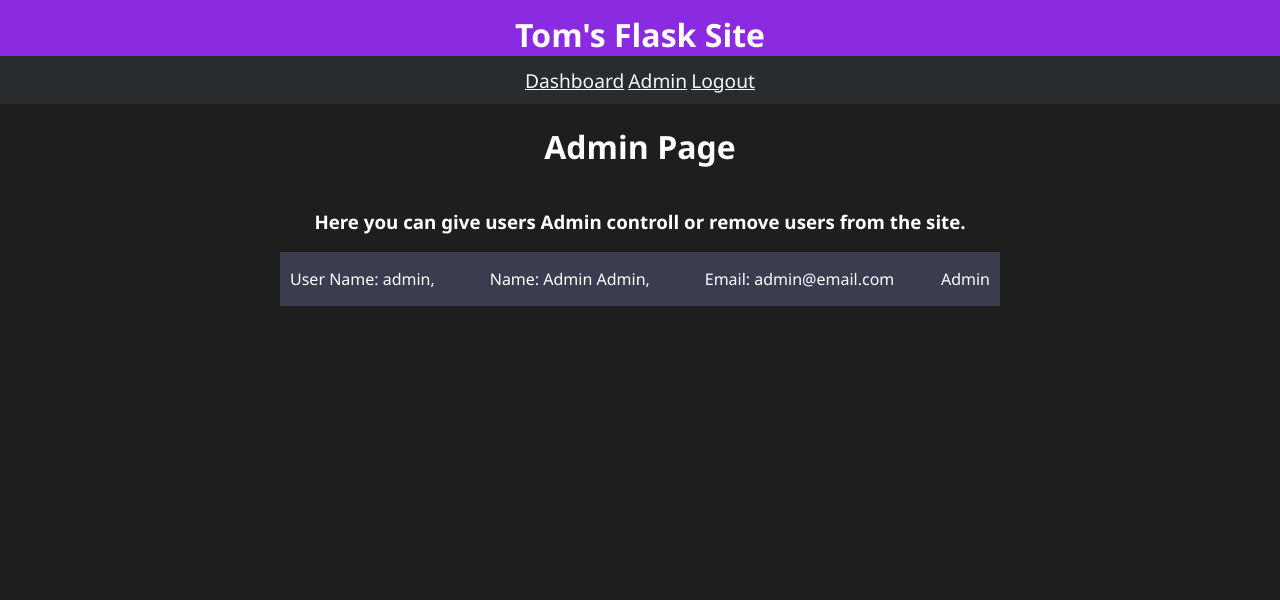
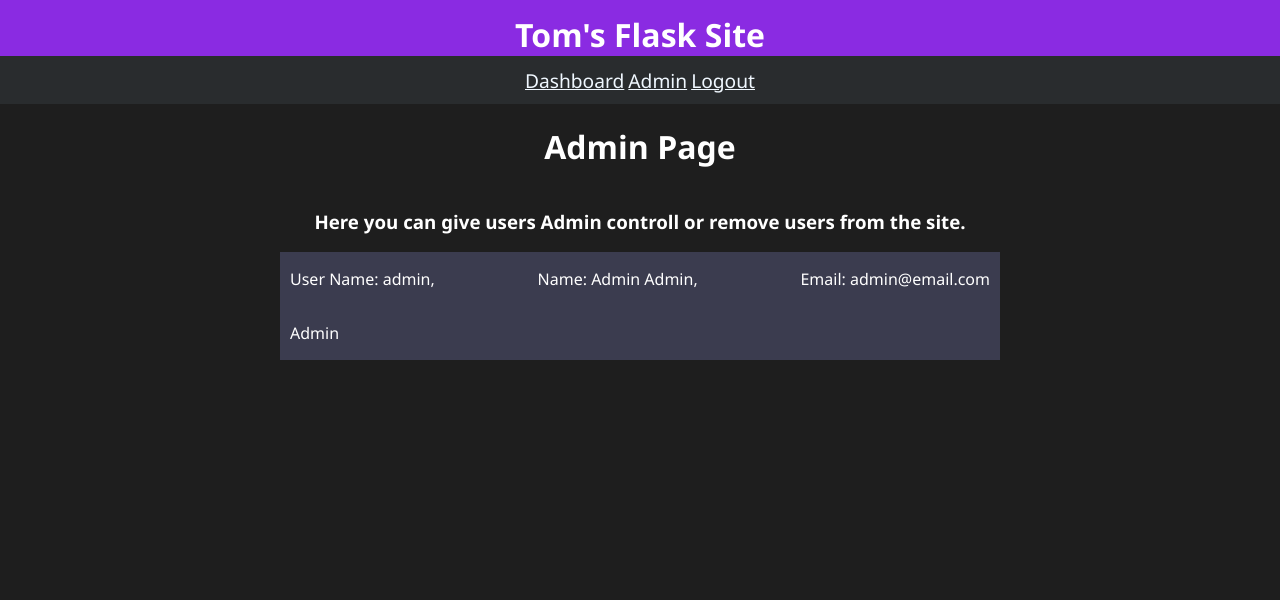
Before and after one commit to thankinson/tlh_flask_site, a Flask app: page /admin in a window 1280 px wide. Shown: the top 600 px of the page. Run offline with Flask 2, Linux system fonts and the light colour scheme; the first user in the database is signed in; data comes from the database, SQL or seed files in the repository.

Commit message:
css and html update for admin page

```diff
--- a/flask-app/application/templates/adminpage.html
+++ b/flask-app/application/templates/adminpage.html
@@ -19,12 +19,13 @@
                     <p>User Name: {{ user.user_name }}, &nbsp;</p>
                     <p>Name: {{ user.first_name.capitalize() }} {{ user.last_name.capitalize() }}, &nbsp;</p>
                     <p>Email: {{user.user_email}}</p>
+                </div>
+                <div class="userdetails">
                     {% if role.roles_id == 1 %}
                         <p>Admin</p>
                         {% if role.user_id != 1 %}
                         <a href="{{ url_for('deleteuser', id=user.id)}}"><p>Delete</p></a></td>
                         <a href="{{ url_for('updateToUser', id=user.id)}}"><p>Make User</p></a></td>
-
                         {% endif %}
                     {% else %}
                         <a href="{{ url_for('updateToAdmin', id=user.id)}}"><p>Make Admin</p></a></td>
```
Lines whose indentation alone changed are shown as unchanged.
